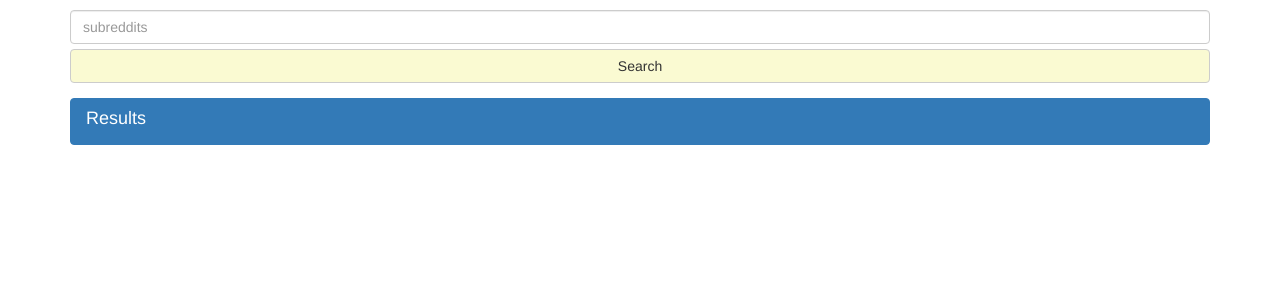
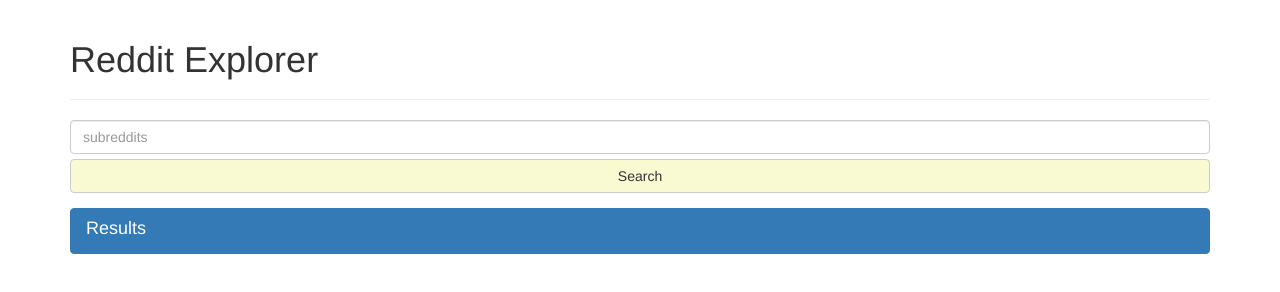
Before and after one commit to abhaydoke09/reddit-search-api, a website: page public/index.html in a window 1280 px wide. Drawn offline with nearby package versions, Linux system fonts and the light colour scheme.

Commit message:
added header to the page

```diff
--- a/public/index.html
+++ b/public/index.html
@@ -16,6 +16,9 @@
 </head>
 <body>
     <div ng-controller="SearchSubredditController" id="reddit-content" class="container">
+        <div class="page-header">
+            <h1>Reddit Explorer</h1>
+        </div>
         <form class="input-form">
             <div class="form-group">
                 <input ng-model="topic" class="form-control" id="inputdefault" type="text" placeholder="subreddits">
```
